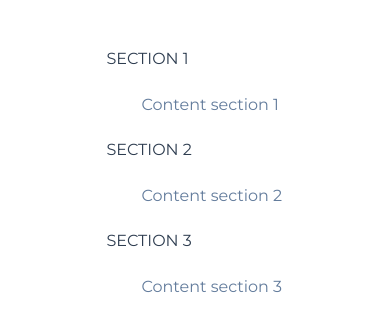
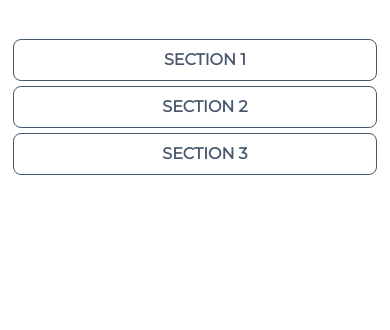
Before and after one commit to GemmaGarcias/accordion-frontend, a website built with webpack: page src/index.html in a window 390 px wide. Shown: the part 110-440 px from the top of the page. Built offline with nearby package versions, Linux system fonts and the light colour scheme.

Commit message:
feat: add border style and mediaqueries

```diff
--- a/src/scss/_accordion.scss
+++ b/src/scss/_accordion.scss
@@ -1,18 +1,31 @@
 .accordion {
-  width: 50%;
+  width: 30%;
+  @media screen and (max-width: 480px) {
+        width: 100%;
+  }
   .accordion__section {
     height: 40px;
     margin: 5px;
+    padding-left: 20px;
     line-height: 2.5;
-    color: #2e3d50;
+    color: #47586d;
+    font-weight: 900;
     cursor: pointer;
     text-transform: uppercase;
+    border: 1px solid #47586d;
+    border-radius: 8px;
+    @media screen and (max-width: 480px) {
+      text-align: center;
+    }
   }
   .accordion__section__content {
-    display: block;
+    display: none;
     color: #637c9c;
     &.active{
       display: block;
     }
+    @media screen and (max-width: 480px) {
+      text-align: center;
+    }
   }
 }
```
